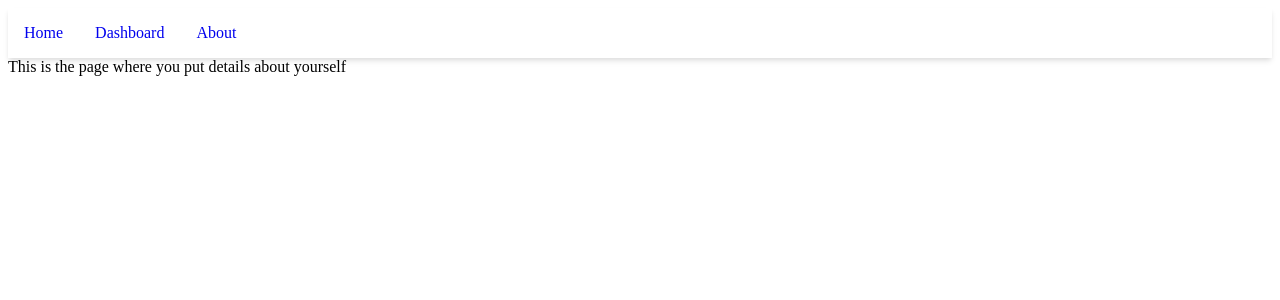
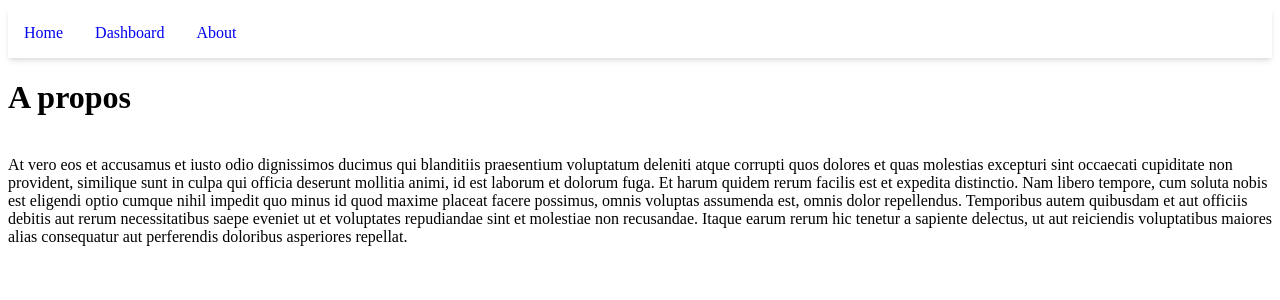
Before and after one commit to TaniaBar/React-tutorial, a React (Create React App) app: page /about in a window 1280 px wide. Shown: the top 300 px of the page. Built offline with nearby package versions, Linux system fonts and the light colour scheme.

Commit message:
add dossier pages and its files, changed app.js to import files

```diff
--- a/src/App.js
+++ b/src/App.js
@@ -1,4 +1,9 @@
 import { Routes, Route, Link } from "react-router-dom";
+import Home from "./pages/Home";
+import Dashboard from "./pages/Dashboard";
+import About from "./pages/About";
+import NotFound from "./pages/NotFound";
+
 const App = () => {
   return (
     <div className="App">
@@ -25,6 +30,7 @@ const App = () => {
         {/* Define all the routes */}
         <Routes>
           <Route path="/" element={<Home />}></Route>
+          <Route path="dashboard" element={<Dashboard />}></Route>
           <Route path="about" element={<About />}></Route>
           <Route path="*" element={<NotFound />}></Route>
         </Routes>
@@ -32,13 +38,5 @@ const App = () => {
     </div>
   );
 };
-export const Home = () => {
-  return <div>You are in Home page</div>;
-};
-export const About = () => {
-  return <div>This is the page where you put details about yourself</div>;
-};
-export const NotFound = () => {
-  return <div>This is a 404 page</div>;
-};
+
 export default App;
--- /dev/null
+++ b/src/pages/About.js
@@ -0,0 +1,23 @@
+const About = () => {
+    return (
+        <div className="App">
+            <h1>A propos</h1>
+            <br/>
+            At vero eos et accusamus et iusto odio dignissimos ducimus qui
+            blanditiis praesentium voluptatum deleniti atque corrupti quos dolores et quas
+            molestias excepturi sint occaecati cupiditate non provident, similique sunt in
+            culpa qui officia deserunt mollitia animi, id est laborum et dolorum fuga. Et
+            harum quidem rerum facilis est et expedita distinctio. Nam libero tempore, cum
+            soluta nobis est eligendi optio cumque nihil impedit quo minus id quod maxime
+            placeat facere possimus, omnis voluptas assumenda est, omnis dolor
+            repellendus. Temporibus autem quibusdam et aut officiis debitis aut rerum
+            necessitatibus saepe eveniet ut et voluptates repudiandae sint et molestiae
+            non recusandae. Itaque earum rerum hic tenetur a sapiente delectus, ut aut
+            reiciendis voluptatibus maiores alias consequatur aut perferendis doloribus
+            asperiores repellat.
+            <br/>
+        </div>
+    );
+}
+
+export default About;
--- /dev/null
+++ b/src/pages/Dashboard.js
@@ -0,0 +1,9 @@
+const Dashboard = () => {
+    return (
+        <div className="dashboard">
+            <h1>Dashboard</h1>
+        </div>
+    );
+}
+
+export default Dashboard;
--- /dev/null
+++ b/src/pages/Home.js
@@ -0,0 +1,9 @@
+const Home = () => {
+    return (
+        <div className="home">
+            <h1>Accueil</h1>
+        </div>
+    );
+}
+
+export default Home;
--- /dev/null
+++ b/src/pages/NotFound.js
@@ -0,0 +1,9 @@
+function NotFound() {
+    return (
+        <div className="App">
+            <h1>Error 404</h1>
+        </div>
+    );
+}
+
+export default NotFound;
```
